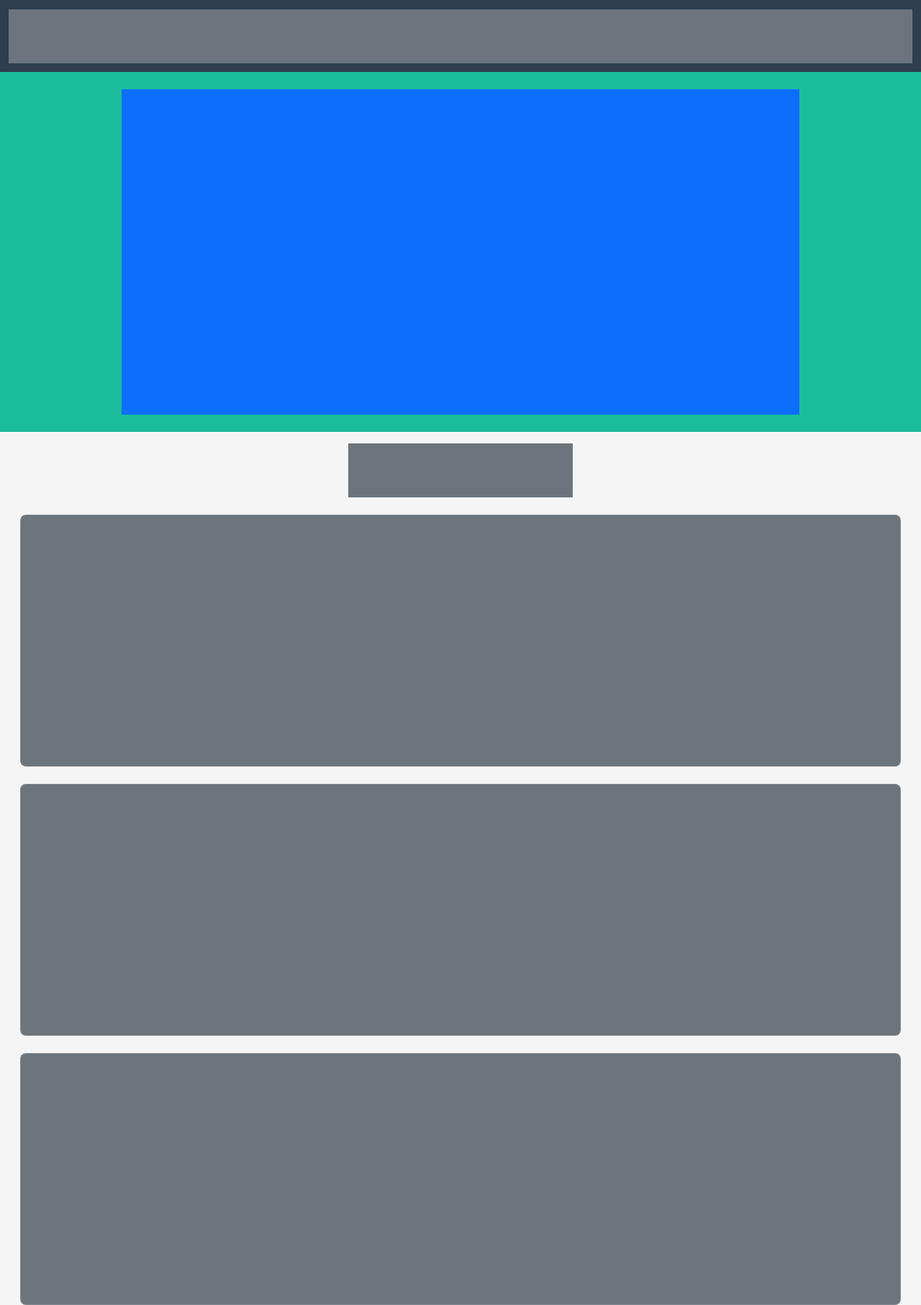
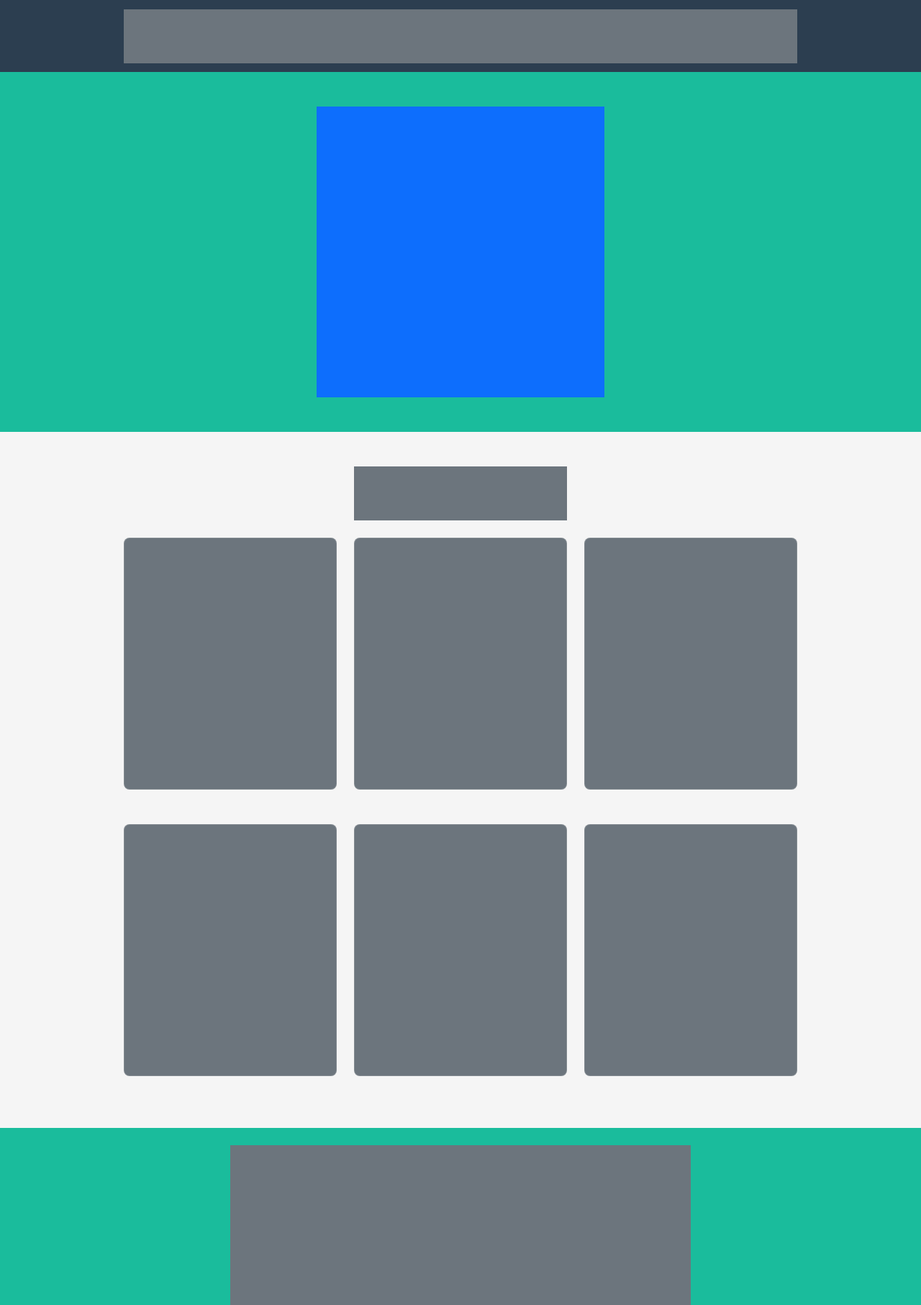
Before and after one commit to PasquiFra/html-css-bootstrap-freelancer, a plain HTML site: page index.html in a window 1280 px wide. Shown: the top 1813 px of the page at 72% size. Drawn offline with nearby package versions, Linux system fonts and the light colour scheme.

Commit message:
responsive completed

```diff
--- a/index.html
+++ b/index.html
@@ -24,7 +24,8 @@
     </head>
 <body>
 
-    <header class="container-fluid d-flex">
+
+    <header class="container-fluid container-md cs-container d-flex">
 
         <div class="title my-auto w-100">
 
@@ -34,32 +35,39 @@
 
     <main>
 
-        <section class="jumbotron container-fluid py-4 bg-verdeacqua">
+        <section class="jumbotron container-fluid py-5 bg-verdeacqua">
 
-            <div class="content h-100 w-75 mx-auto bg-primary">
+            <div class="content h-100 mx-auto bg-primary">
 
             </div>
 
         </section>
 
-        <section class="portfolio p-3">
+        <section class="portfolio p-5">
 
             <div class="title w-25 mx-auto"></div>
 
-            <div class="container-fluid">
-
-                <div class="card w-100 bg-secondary rounded-3 my-4"></div>
-
-                <div class="card w-100 bg-secondary rounded-3 my-4"></div>
-
-                <div class="card w-100 bg-secondary rounded-3 my-4"></div>
-
-                <div class="card w-100 bg-secondary rounded-3 my-4"></div>
-
-                <div class="card w-100 bg-secondary rounded-3 my-4"></div>
-
-                <div class="card w-100 bg-secondary rounded-3 my-4"></div>
-
+            <div class="container-fluid container-md cs-container">
+                <div class="row row-cols-1 row-cols-md-2 row-cols-lg-3 align-items-center justify-content-center">
+                    <div class="col">
+                        <div class="card bg-secondary rounded-3 my-4"></div>
+                    </div>
+                    <div class="col">
+                        <div class="card bg-secondary rounded-3 my-4"></div>
+                    </div>
+                    <div class="col">
+                        <div class="card bg-secondary rounded-3 my-4"></div>
+                    </div>
+                    <div class="col">
+                        <div class="card bg-secondary rounded-3 my-4"></div>
+                    </div>
+                    <div class="col">
+                        <div class="card bg-secondary rounded-3 my-4"></div>
+                    </div>
+                    <div class="col">
+                        <div class="card bg-secondary rounded-3 my-4"></div>
+                    </div>
+                </div>
             </div>
 
         </section>
@@ -76,13 +84,25 @@
 
         </section>
 
-        <footer class="container-fluid d-flex flex-wrap align-items-center">
+        <footer>
 
-            <div class="w-100 bg-secondary h-25 text-align-center"></div>
+            <div class="container-fluid cs-container">
 
-            <div class="w-100 bg-secondary h-25 text-align-center"></div>
+                <div class="row row-cols-1 row-cols-md-3 g-1 flex-wrap align-items-center justify-content-center">
+                    <div class="col">
+                        <div class="box bg-secondary text-align-center"></div>
+                    </div>
 
-            <div class="w-100 bg-secondary h-25 text-align-center"></div>
+                    <div class="col">
+                        <div class="box bg-secondary text-align-center"></div>
+                    </div>
+
+                    <div class="col">
+                        <div class="box bg-secondary text-align-center"></div>
+                    </div>
+                </div>
+
+            </div>
 
         </footer>
 
--- a/style/style.css
+++ b/style/style.css
@@ -33,25 +33,42 @@ header {
     height: 500px;
 }
 
+.content {
+    width: 400px;
+}
+
 .portfolio {
-    min-height: 1200px;
+    min-height: 800px;
     background-color: whitesmoke;
 }
 
 .card {
     height: 350px;
+    flex-basis: 100%;
 }
 
 .about,
-.contact-form,
-footer {
+.contact-form {
     height: 500px;
 }
 
 footer {
     background-color:#3A546D ;
+    min-height: 300px;
+}
+
+footer .box {
+    flex-basis: calc(100% / 3);
+    height: 100px;
 }
 
 .footer-bottom {
     height: 100px;
 }
+
+@media screen and (min-width:1200px) {
+
+    .cs-container {
+        width: 960px;
+    }
+}
```
